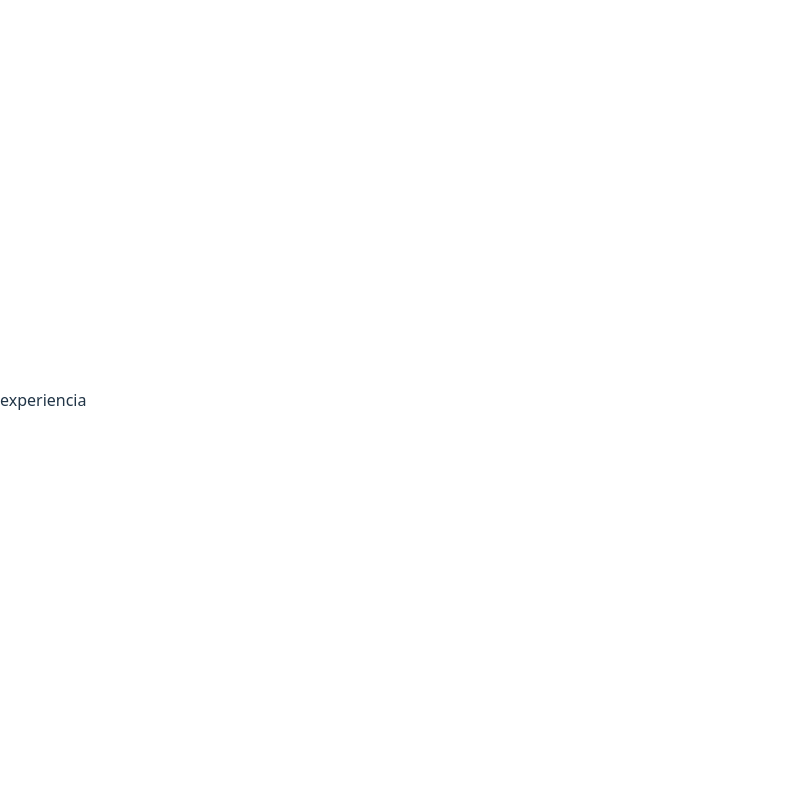
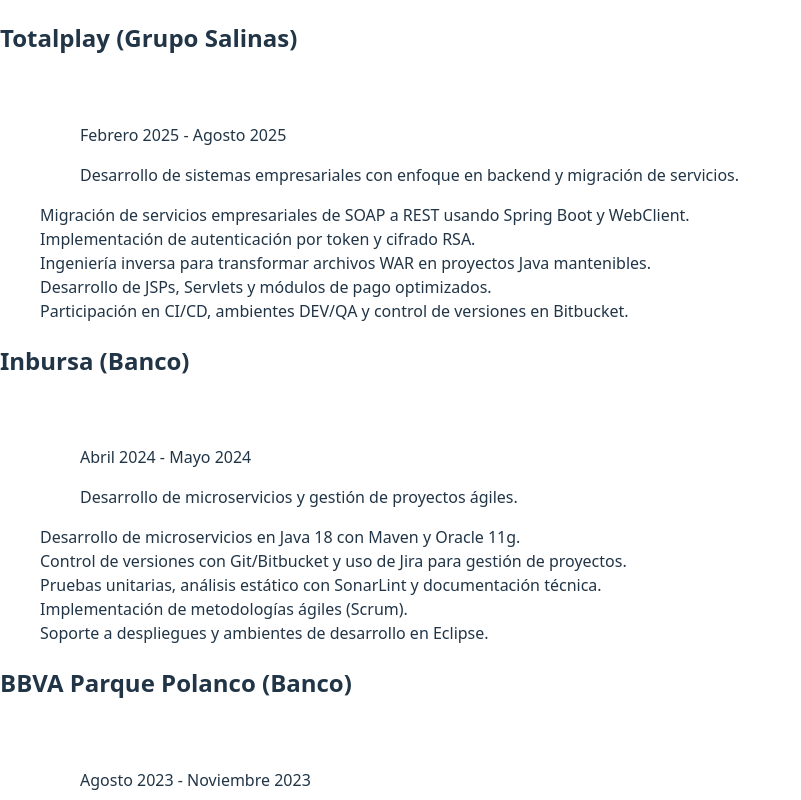
Before and after one commit to RetanaAlvarez/portafolio, a React (Vite) app: page /experiencia in a window 1280 px wide. Shown: the top 800 px of the page, without its empty margins (0-801 px from the left). Built offline with nearby package versions, Linux system fonts and the light colour scheme.

Commit message:
agregar texto html

```diff
--- a/src/pages/Experiencia/Experiencia.jsx
+++ b/src/pages/Experiencia/Experiencia.jsx
@@ -1,8 +1,28 @@
-import React from 'react'
+import texto from '../../data/Texto.json';
+
 
 function experiencia() {
   return (
-    <div>experiencia</div>
+    <>
+      <section id='experiencia'>
+        <div>
+          {texto.experiencia_profesional.map((job, index) => (
+            <div key={index}>
+              <h2>{job.empresa}</h2>
+              <h3>{job.puesto}</h3>
+              <p>{job.periodo}</p>
+              <p>{job.descripcion}</p>
+
+              <ul>
+                {job.responsabilidades.map((r, i) => (
+                  <li key={i}>{r}</li>
+                ))}
+              </ul>
+            </div>
+          ))}
+        </div>
+      </section>
+    </>
   )
 }
 
--- a/src/pages/Sobre/Sobre.jsx
+++ b/src/pages/Sobre/Sobre.jsx
@@ -1,4 +1,5 @@
 import texto from '../../data/Texto.json';
+import Experiencia from '../Experiencia/Experiencia';
 
 function sobre() {
   return (
@@ -6,10 +7,9 @@
       <section id='sobre'>
         <h1>{texto.SobreMi.titulo}</h1>
         <h4>{texto.SobreMi.pregunta}</h4>
-        <p>{texto.SobreMi.descripcion1}</p>
-        <p>{texto.SobreMi.descripcion2}</p>
+        <p>{texto.SobreMi.descripcion}</p>
       </section>
-
+    <Experiencia/>
     </>
   )
 }
```
